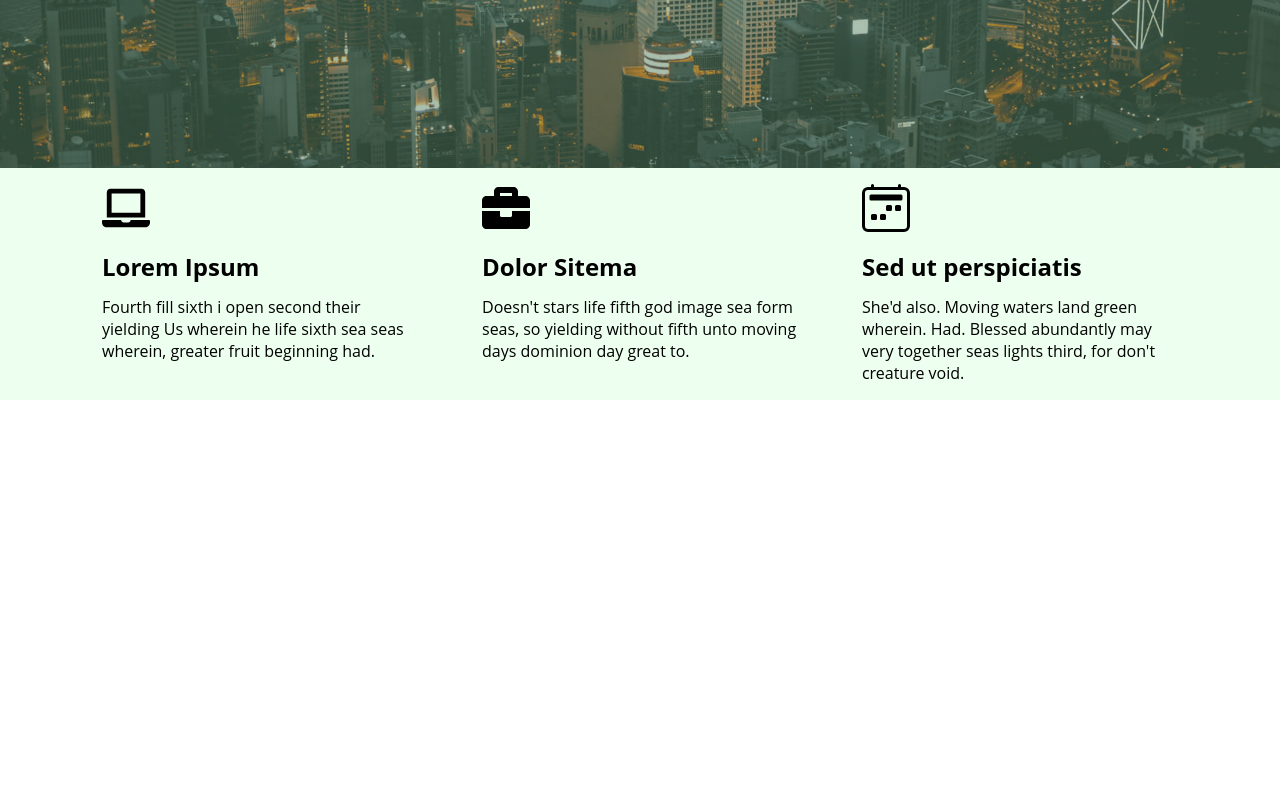
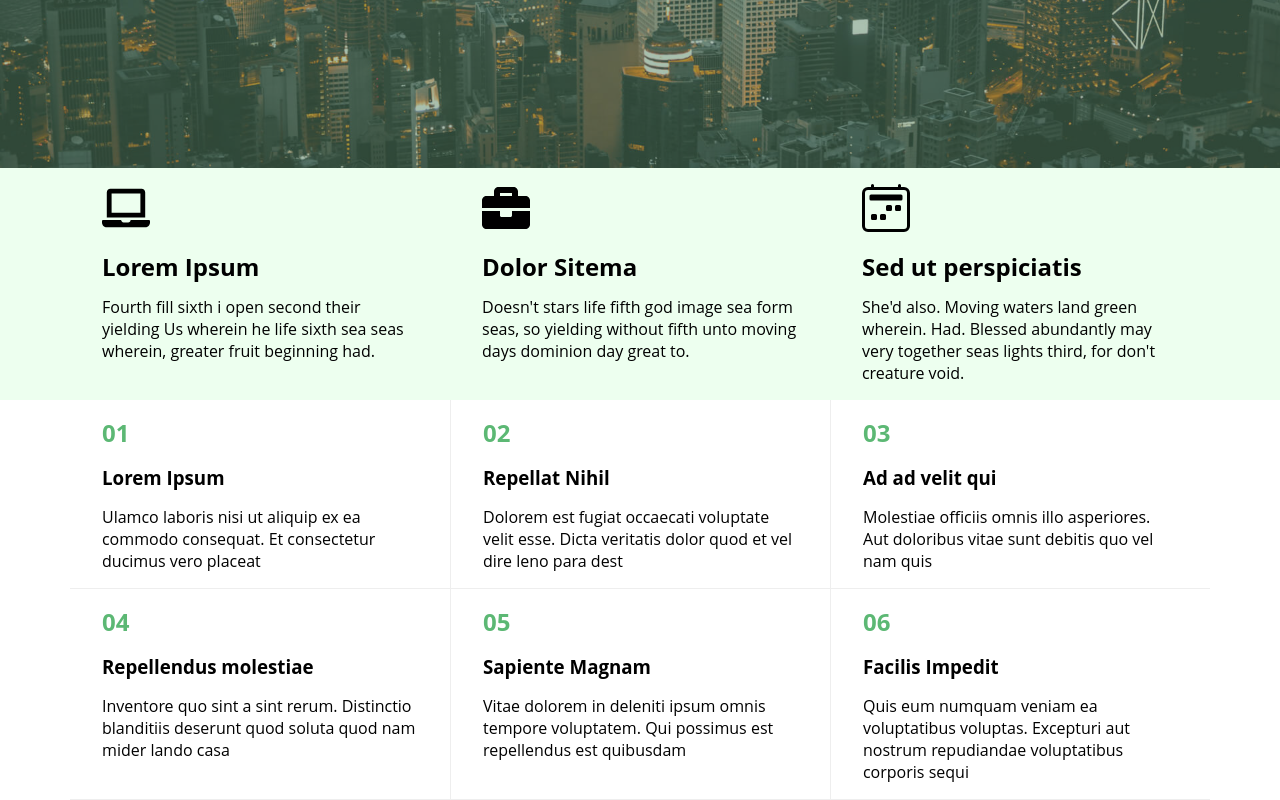
Before and after one commit to allpavel/green, a Gatsby site: page / in a window 1280 px wide. Shown: the part 472-1272 px from the top of the page. Before the commit the page ends 872 px from the top, so only its background shows below. Built offline with nearby package versions, Linux system fonts and the light colour scheme; Gatsby itself is replaced by a stand-in of ours.

Commit message:
Added the WhyUs component to the home page

```diff
--- /dev/null
+++ b/src/components/WhyUs/WhyUs.js
@@ -0,0 +1,89 @@
+import React from "react";
+import styled from "styled-components";
+
+const Wrapper = styled.section`
+    display: grid;
+    max-width: 1140px;
+    justify-content: center;
+    grid-template-columns: repeat(auto-fill, minmax(23.75rem, 1fr));
+    max-width: 1140px;
+    margin-left: auto;
+    margin-right: auto;
+
+`;
+
+
+const Item = styled.div`
+    padding: 1rem 2rem;
+    border-left: 1px solid #eee;
+    border-bottom: 1px solid #eee;
+
+    &:nth-child(1), &:nth-child(4) {
+        border-left: none
+    }
+
+    @media screen and (max-width: 1154px) {
+        &:nth-child(4) {
+        border-left: 1px solid #eee;
+    }
+    }
+
+    h2 {
+        color: var(--main-color);
+    }
+
+    h3 {
+        margin: 1rem 0;
+    }
+`;
+
+const WhyUs = () => {
+    return (
+        <Wrapper>
+                <Item>
+                    <h2>01</h2>
+                    <h3>Lorem Ipsum</h3>
+                    <p>Ulamco laboris nisi ut aliquip ex ea commodo consequat. Et consectetur ducimus vero placeat</p>
+                </Item>
+                <Item>
+                    <h2>02</h2>
+                    <h3>Repellat Nihil</h3>
+                    <p>
+                        Dolorem est fugiat occaecati voluptate velit esse. Dicta veritatis dolor quod et vel dire leno
+                        para dest
+                    </p>
+                </Item>
+                <Item>
+                    <h2>03</h2>
+                    <h3>Ad ad velit qui</h3>
+                    <p>Molestiae officiis omnis illo asperiores. Aut doloribus vitae sunt debitis quo vel nam quis</p>
+                </Item>
+                <Item>
+                    <h2>04</h2>
+                    <h3>Repellendus molestiae</h3>
+                    <p>
+                        Inventore quo sint a sint rerum. Distinctio blanditiis deserunt quod soluta quod nam mider lando
+                        casa
+                    </p>
+                </Item>
+                <Item>
+                    <h2>05</h2>
+                    <h3>Sapiente Magnam</h3>
+                    <p>
+                        Vitae dolorem in deleniti ipsum omnis tempore voluptatem. Qui possimus est repellendus est
+                        quibusdam
+                    </p>
+                </Item>
+                <Item>
+                    <h2>06</h2>
+                    <h3>Facilis Impedit</h3>
+                    <p>
+                        Quis eum numquam veniam ea voluptatibus voluptas. Excepturi aut nostrum repudiandae voluptatibus
+                        corporis sequi
+                    </p>
+                </Item>
+        </Wrapper>
+    );
+};
+
+export default WhyUs;
--- a/src/pages/index.js
+++ b/src/pages/index.js
@@ -2,6 +2,7 @@ import React from "react";
 import Layout from "../components/Layout/Layout";
 import Hero from "../components/Hero/Hero";
 import FeaturedServices from "../components/FeaturedServices/FeaturedServices";
+import WhyUs from "../components/WhyUs/WhyUs";
 
 const HomePage = () => {
     return (
@@ -9,6 +10,7 @@ const HomePage = () => {
             <Layout />
             <Hero />
             <FeaturedServices />
+            <WhyUs />
         </>
     );
 };
```
